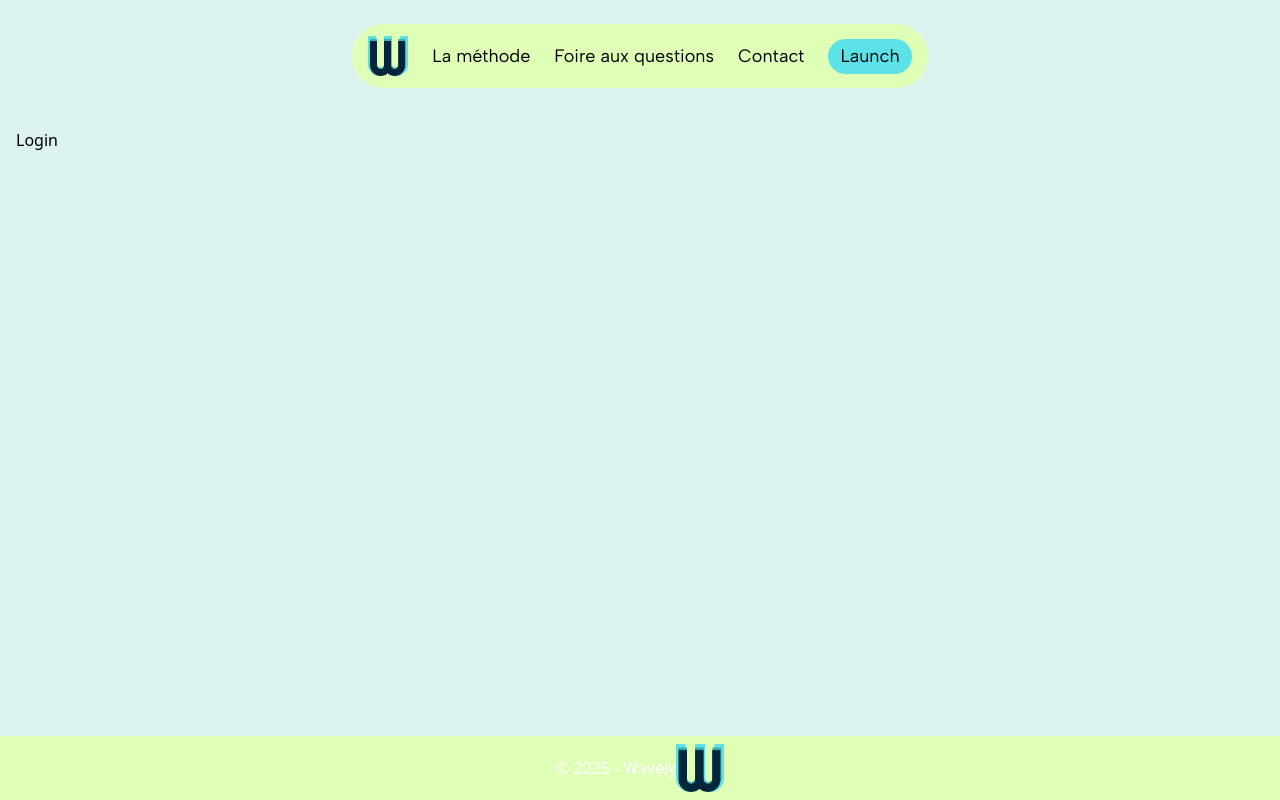
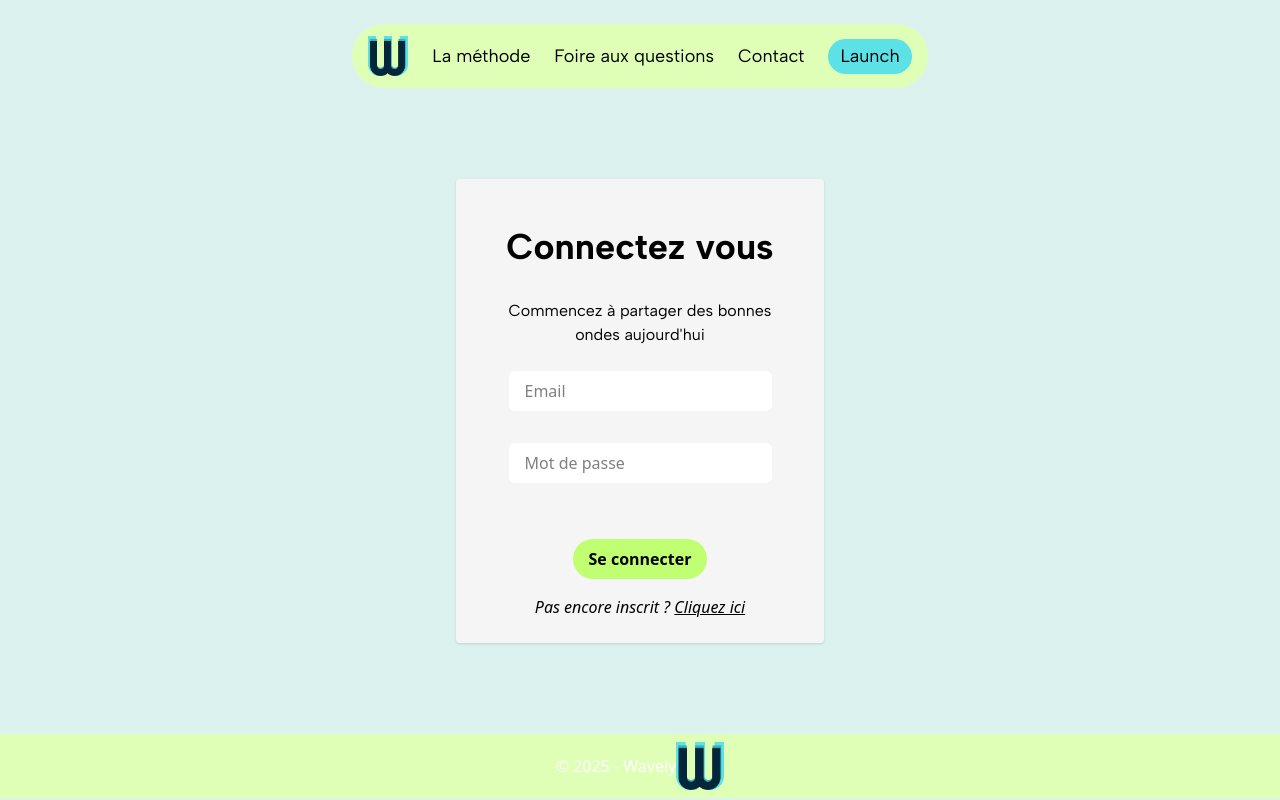
Before and after one commit to svetlanouchka/wavely-app, a React (Vite) app in the folder frontend/: page /login in a window 1280 px wide. Built offline with nearby package versions, Linux system fonts and the light colour scheme.

Commit message:
login works

```diff
--- a/frontend/package.json
+++ b/frontend/package.json
@@ -9,11 +9,13 @@
 	},
 	"dependencies": {
 		"@tailwindcss/vite": "^4.0.1",
+		"formik": "^2.4.6",
 		"prop-types": "^15.8.1",
 		"react": "^18.2.0",
 		"react-dom": "^18.2.0",
 		"react-router-dom": "^6.28.2",
-		"tailwindcss": "^4.0.1"
+		"tailwindcss": "^4.0.1",
+		"yup": "^1.6.1"
 	},
 	"devDependencies": {
 		"@vitejs/plugin-react": "^4.3.4",
--- a/frontend/src/components/Layout/Header.jsx
+++ b/frontend/src/components/Layout/Header.jsx
@@ -15,7 +15,7 @@ export default function Header({ backgroundColor, string, path }) {
 	};
 	return (
 		<header
-			className={`w-[80%] max-w-[36rem] h-[4rem] rounded-full my-6 mx-auto flex md:flex-col justify-center items-center font-albert-sans relative  ${backgroundColor}`}
+			className={`w-[80%] max-w-[36rem] h-[4rem] rounded-full mt-6 mx-auto flex md:flex-col justify-center items-center font-albert-sans relative  ${backgroundColor}`}
 		>
 			<NavDesktop isHome={isHome} />
 			{!showMenu ? (
--- a/frontend/src/components/Layout/Layout.jsx
+++ b/frontend/src/components/Layout/Layout.jsx
@@ -6,7 +6,7 @@ export default function Layout() {
 	return (
 		<div className="flex flex-col min-h-screen bg-blue-light">
 			<Header backgroundColor="bg-green-header" />
-			<main className="p-4 min-h-[calc(100vh-176px)]">
+			<main className="p-4 min-h-[calc(100vh-154px)] flex flex-col justify-center">
 				<Outlet />
 			</main>
 			<Footer />
--- /dev/null
+++ b/frontend/src/components/LoginForm.jsx
@@ -0,0 +1,103 @@
+import { useFormik } from "formik";
+import ButtonMain from "../ui/ButtonMain";
+import * as Yup from "yup";
+import { useState } from "react";
+import { Link, useNavigate } from "react-router-dom";
+
+export default function LoginForm() {
+	const [loadingButton, setLoadingButton] = useState();
+	const [errorMessage, setErrorMessage] = useState("");
+	const navigate = useNavigate();
+
+	const formik = useFormik({
+		initialValues: {
+			email: "",
+			password: "",
+		},
+		validationSchema: Yup.object({
+			email: Yup.string().required("Champ requis ↑"),
+			password: Yup.string().required("Champ requis ↑"),
+		}),
+		onSubmit: async (values, { resetForm }) => {
+			console.log("formik", formik);
+			console.log("formik email ---", formik.values.email);
+			setLoadingButton(true);
+
+			setErrorMessage("");
+			try {
+				const response = await fetch("http://localhost:5000/login", {
+					method: "POST",
+					headers: {
+						"Content-Type": "application/json",
+					},
+					body: JSON.stringify(values),
+				});
+
+				if (!response.ok) {
+					setErrorMessage("Email ou mot de passe incorrect.");
+					throw new Error("Une erreur est survenue");
+				}
+				const data = await response.json();
+				resetForm();
+				navigate("/frequencies");
+			} catch (error) {
+				console.error("Erreur:", error);
+			} finally {
+				setLoadingButton(false);
+			}
+		},
+	});
+	console.log("???", formik);
+	return (
+		<div className=" h-full flex justify-center mx-auto bg-gray-light p-6 rounded-sm flex-col items-center w-[90%] max-w-[23rem] shadow-sm">
+			<h1 className="text-4xl font-bold font-albert-sans text-center p-6">
+				Connectez vous
+			</h1>
+			<p className="text-center font-albert-sans p-2 pb-6">
+				Commencez à partager des bonnes ondes aujourd'hui
+			</p>
+			<form onSubmit={formik.handleSubmit} className="flex flex-col gap-4">
+				{[
+					{ name: "email", type: "email", placeholder: "Email" },
+					{ name: "password", type: "text", placeholder: "Mot de passe" },
+				].map(({ name, type, placeholder }) => (
+					<div className="w-full h-14" key={name}>
+						<input
+							type={type}
+							id={name}
+							name={name}
+							placeholder={placeholder}
+							className={`w-full rounded-md px-4 p-2 bg-white ${errorMessage ? "ring-2 ring-red-600" : "focus:ring-blue focus:ring-2 focus:outline-none"}
+                        `}
+							onChange={formik.handleChange}
+							onBlur={formik.handleBlur}
+							value={formik.values[name]}
+						/>
+						{formik.touched[name] && formik.errors[name] ? (
+							<div className="text-red-500 text-sm mt-1">
+								{formik.errors[name]}
+							</div>
+						) : null}
+					</div>
+				))}
+				<div className="h-2 flex items-center text-sm">
+					{errorMessage && <p className="text-red-500">{errorMessage}</p>}
+				</div>
+				<ButtonMain
+					idButton="login-btn"
+					type="submit"
+					text={loadingButton ? "Connexion..." : "Se connecter"}
+					disabled={loadingButton}
+				/>
+			</form>
+			<p className="mt-4">
+				<i>
+					Pas encore inscrit ?{" "}
+					<Link to="/signup">
+						<u className="cursor-pointer">Cliquez ici</u>
+					</Link>
+				</i>
+			</p>
+		</div>
+	);
+}
--- a/frontend/src/pages/LoginPage.jsx
+++ b/frontend/src/pages/LoginPage.jsx
@@ -1,3 +1,9 @@
+import LoginForm from "@components/LoginForm";
+
 export default function LoginPage() {
-	return <p>Login</p>;
+	return (
+		<>
+			<LoginForm />
+		</>
+	);
 }
--- a/frontend/src/ui/ButtonMain.jsx
+++ b/frontend/src/ui/ButtonMain.jsx
@@ -1,10 +1,10 @@
-export default function ButtonMain ({idButton, text, style = {}, onClick}) {
+export default function ButtonMain({ idButton, text, onClick }) {
 	return (
 		<button
 			id={idButton}
-        style={style}
 			onClick={onClick}
-        className="px-4 py-2 font-semibold rounded-lg transition-all cursor-pointer">
+			className="px-4 py-2 bg-green font-semibold rounded-3xl transition-all cursor-pointer hover:bg-green-header m-auto"
+		>
 			{text}
 		</button>
 	);
--- /dev/null
+++ b/frontend/src/ui/Input.jsx
@@ -0,0 +1,3 @@
+export default function Input() {
+	return <div>Input</div>;
+}
```
Also changed, not shown: 1 other file (tests, documents, lock files or other folders). Lines whose indentation alone changed are shown as unchanged.
